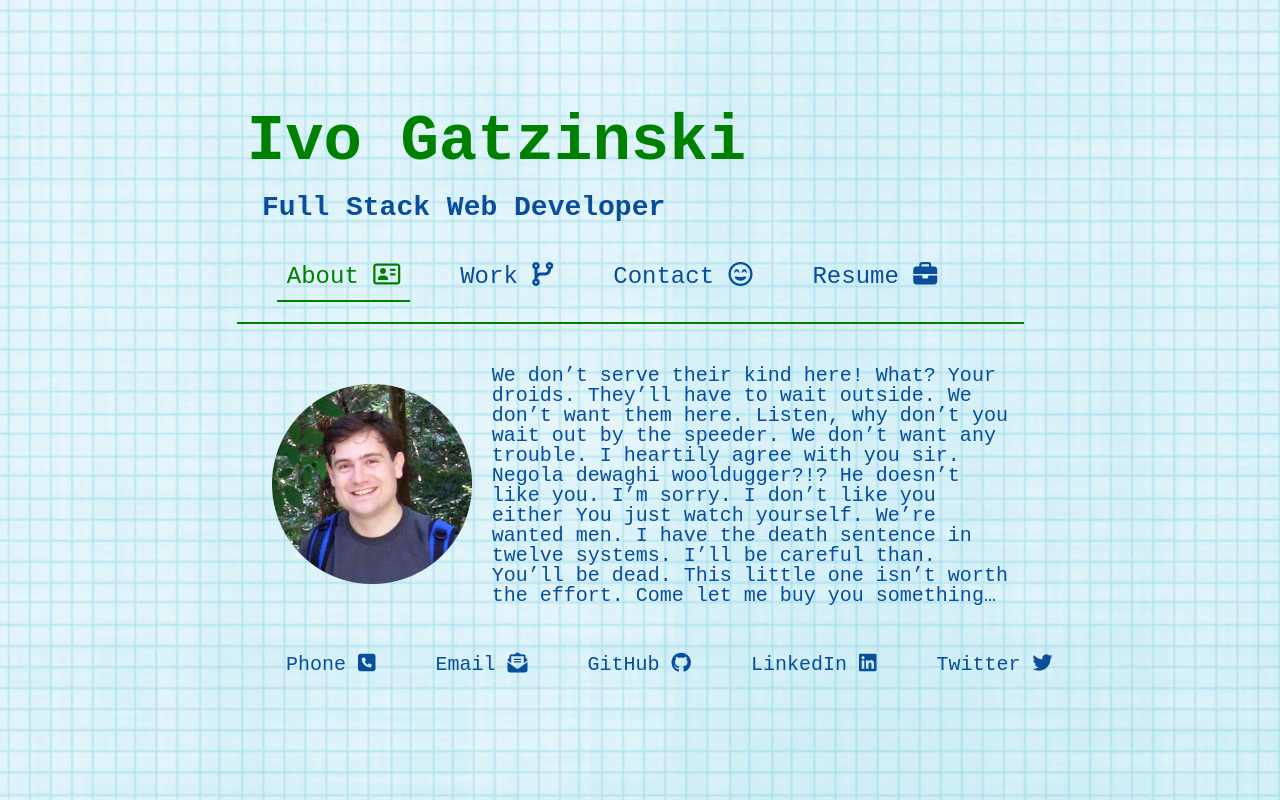
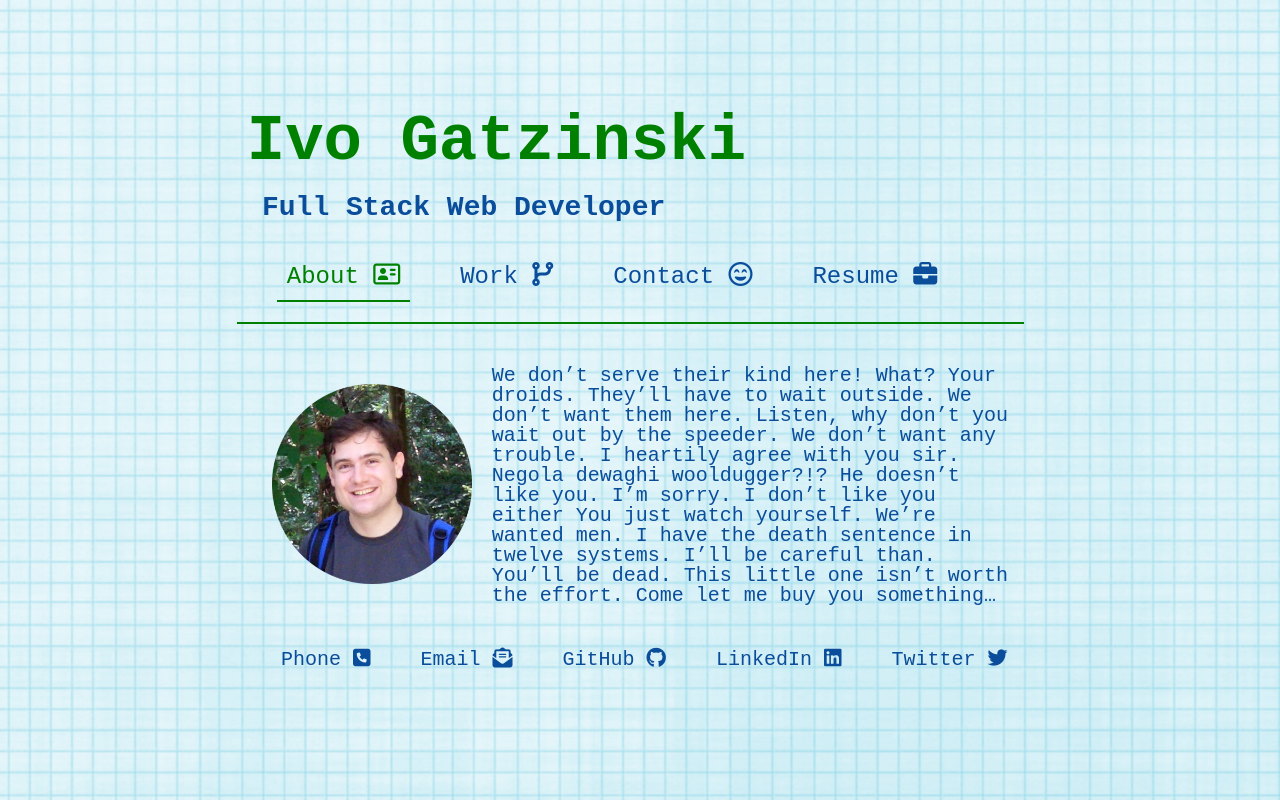
Before and after one commit to Ivo-Gatzinski/portfolio, a React (Create React App) app: page / in a window 1280 px wide. Built offline with nearby package versions, Linux system fonts and the light colour scheme; a web font is replaced by a local one.

Commit message:
fix links css

```diff
--- a/src/components/style.css
+++ b/src/components/style.css
@@ -361,6 +361,7 @@ a {
 
   .info {
     display: block;
+    align-items: left;
   }
 
   .info-item {
@@ -462,13 +463,15 @@ a {
 
   .info {
     display: flex;
-    flex-wrap: wrap;
-    justify-content: left;
+    flex-wrap: nowrap;
     margin-left: 20%;
   }
 
   .info-item {
-    margin: var(--small-pad);
+    display: flex;
+    flex-wrap: wrap;
+    text-align: center;
+    margin: var(--mini-pad);
     font-size: 125%;
   }
 
@@ -515,8 +518,7 @@ a {
   }
   .info {
     display: flex;
-    flex-wrap: wrap;
-    justify-content: left;
+    flex-wrap: nowrap;
   }
 
   .info-item {
```
